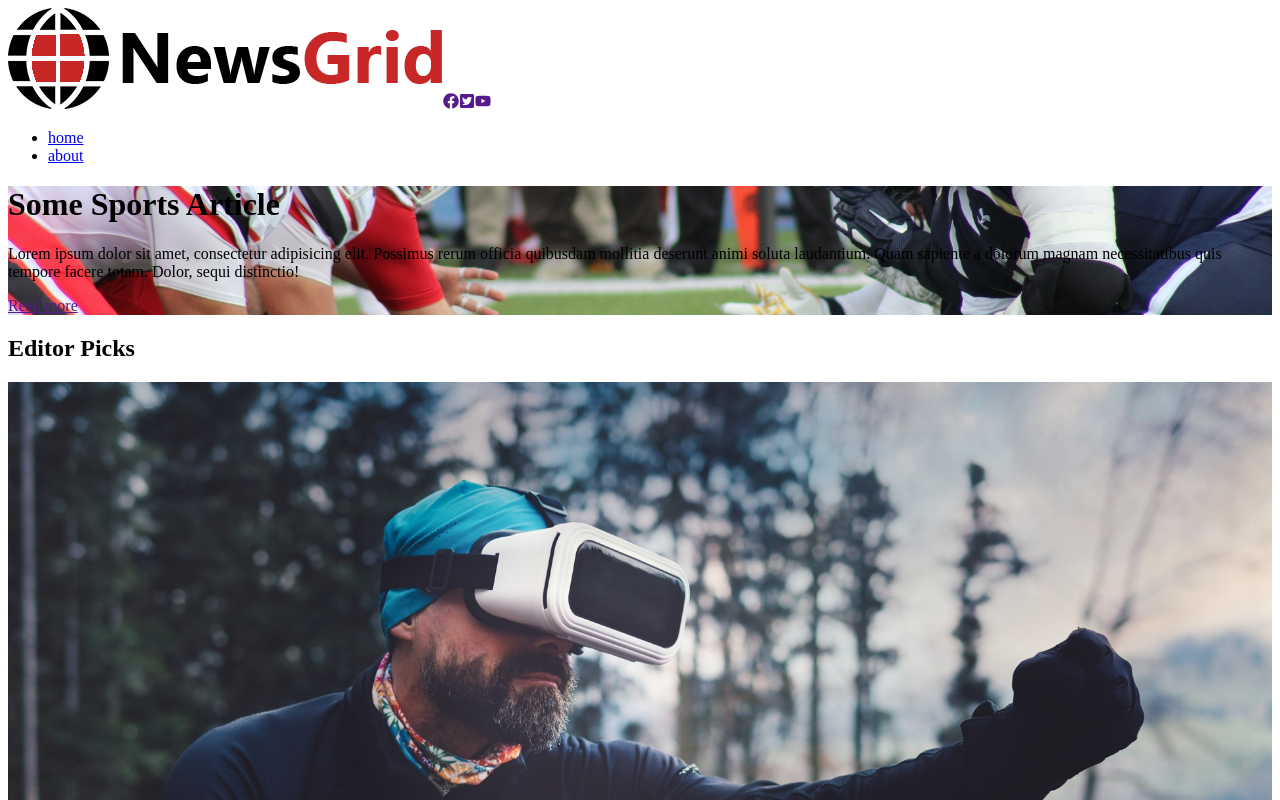
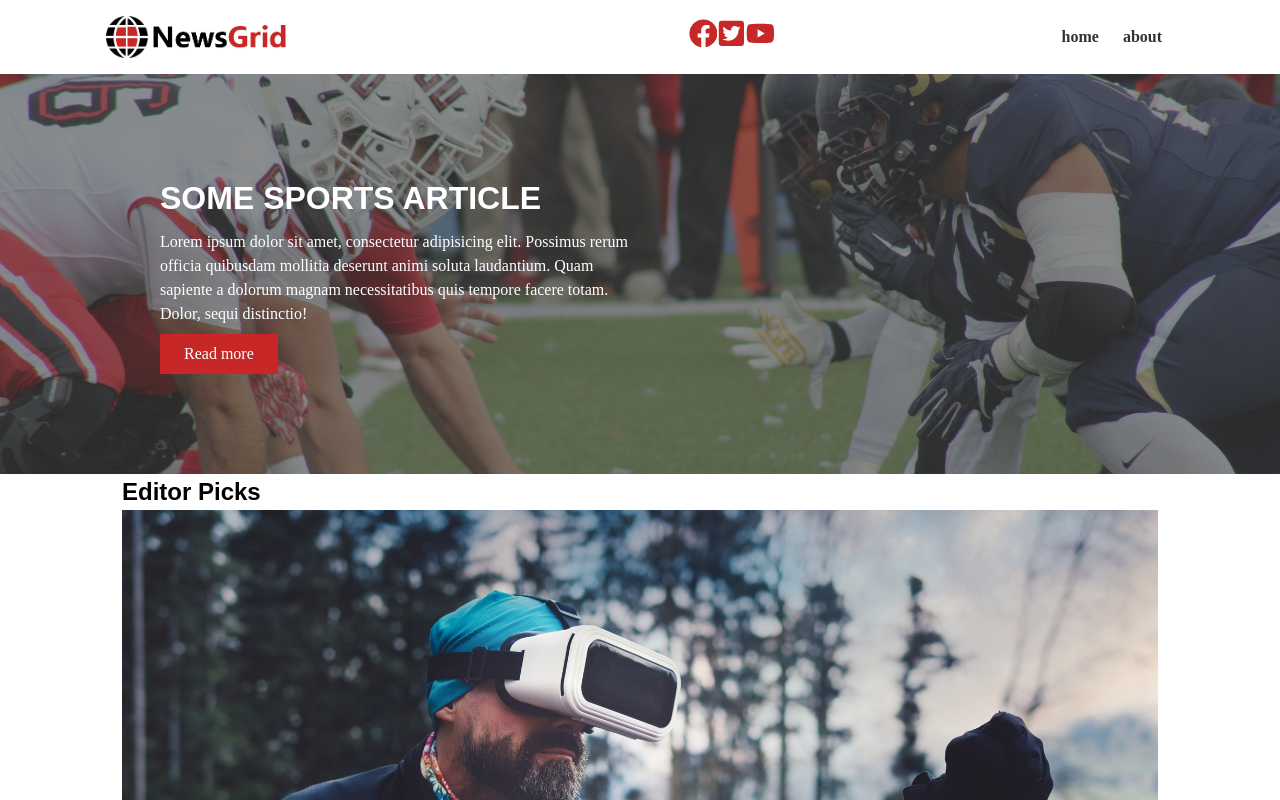
Before and after one commit to zbyszrom/newsgrid, a Gatsby site: page / in a window 1280 px wide. Shown: the top 800 px of the page. Built offline with nearby package versions, Linux system fonts and the light colour scheme; Gatsby itself is replaced by a stand-in of ours; a web font is replaced by a local one.

Commit message:
navbar & showcase styling

```diff
--- a/src/components/editorPics.js
+++ b/src/components/editorPics.js
@@ -33,6 +33,7 @@ const EditorPics = ()=>{
 
     return (
         <section>
+          <div className = 'container'>
             <h2>Editor Picks</h2>
             <div>
               <article>
@@ -107,6 +108,7 @@ const EditorPics = ()=>{
               </article>
 
             </div>
+            </div>
             </section>
     )
 }
--- a/src/components/footer.js
+++ b/src/components/footer.js
@@ -5,8 +5,9 @@ import logo from '../images/logo_light.png'
 const Footer = ()=> {
     return(
         <footer>
+          <div className = 'container'>
             <div>
-            <img src= {logo} alt="NewsGrid"></img>
+            <img src= {logo} alt="NewsGrid" className = 'logo'></img>
             </div>
             <p>suscipit tellus mauris a diam maecenas sed enim ut sem viverra aliquet eget sit amet</p>
         <div>
@@ -22,6 +23,7 @@ const Footer = ()=> {
           Copyright &copy; 2019, All Rights Reserved
         </p>
       </div>
+      </div>
         </footer>
 
     )
--- a/src/components/navbar.js
+++ b/src/components/navbar.js
@@ -1,21 +1,46 @@
 import React from 'react'
 import {Link} from 'gatsby'
+import styled from "styled-components"
 import {FaFacebook, FaTwitterSquare, FaYoutube } from "react-icons/fa"
 import logo from '../images/logo.png'
 
-
+const Container = styled.div`
+  display: grid;
+  grid-template-columns: 6fr 3fr 2fr;
+  padding: 1rem;
+  align-items: center;
+`
+const Social = styled.div`
+  color: #777;
+  margin-right: .5rem;
+`
+const Ul = styled.ul`
+  display: flex;
+  justify-self: end;
+`
+const SLink = styled(Link)`
+  padding: 0.75rem;
+  font-weight: bold;
+  &:hover {
+    background: var(--primary);
+    color: #fff;
+  }
+`
 const Navbar = ()=> {
     return(
         <nav>
-            <img src= {logo} alt="NewsGrid"></img>
-            <a href="" target="_blank" rel="noopener noreferrer"><FaFacebook /></a>
-            <a href="" target="_blank" rel="noopener noreferrer"><FaTwitterSquare /></a>
-            <a href="" target="_blank" rel="noopener noreferrer"><FaYoutube /></a>
-
-       <ul>
-           <li><Link to = '/'>home</Link></li>
-           <li><Link to ='/about'>about</Link></li>
-       </ul>
+            <Container className = 'container'>
+            <img src= {logo} alt="NewsGrid" className = 'logo'></img>
+            <Social>
+            <a href="" target="_blank" rel="noopener noreferrer"><FaFacebook size = '1.8rem' color ='var(--primary)'/></a>
+            <a href="" target="_blank" rel="noopener noreferrer"><FaTwitterSquare size = '1.8rem' color ='var(--primary)'/></a>
+            <a href="" target="_blank" rel="noopener noreferrer"><FaYoutube size = '1.8rem' color ='var(--primary)'/></a>
+            </Social>
+       <Ul>
+           <li><SLink to = '/'>home</SLink></li>
+           <li><SLink to ='/about'>about</SLink></li>
+       </Ul>
+            </Container>
        </nav>
     )
 }
--- a/src/components/showcase.js
+++ b/src/components/showcase.js
@@ -2,6 +2,8 @@ import React from 'react'
 import {Link} from 'gatsby'
 import { useStaticQuery, graphql } from "gatsby"
 import BackgroundImage from 'gatsby-background-image'
+import styled from "styled-components"
+import { FaCentercode } from 'react-icons/fa'
 
 const getImage = graphql`
 query {
@@ -14,20 +16,51 @@ query {
       }
 }
 `
-
-
+const SBackgroundImage = styled(BackgroundImage)`
+  display: grid;
+  grid-template-columns: repeat(2, 1fr);
+  justify-content: center;
+  align-items: center;
+  height: 50vh;
+  color: white;
+  `
+  const Content =styled.div`
+  margin-left: 25%;
+  `
+ const H1 = styled.h1`
+    text-transform: uppercase;
+ `
+ const Button = styled(Link)`
+  display: inline-block;
+  border: none;
+  background: var(--primary);
+  color: #fff;
+  padding: 0.5rem 1.5rem;
+  &:hover {
+    background: var(--secondary);
+    color: var(--dark);
+  }
+ `
 const Showcase = ()=> {
 
     const data = useStaticQuery(getImage)
+    const backgroundFluid = data.Bcg
+    const backgroundFluidImageStack = [backgroundFluid.childImageSharp.fluid, 'linear-gradient(rgba(64, 64, 64, 0.60), rgba(64, 64, 64, 0.60))'].reverse()
+
+
     return(
-        <BackgroundImage
-        fluid = {data.Bcg.childImageSharp.fluid} className = ''>
-            <div className =''>
-            <h1>Some Sports Article</h1>
+      <div className= ''>
+        <div className =''>
+        <SBackgroundImage
+        fluid = {backgroundFluidImageStack} className = '' >
+            <Content>
+            <H1>Some Sports Article</H1>
             <p>Lorem ipsum dolor sit amet, consectetur adipisicing elit. Possimus rerum officia quibusdam mollitia deserunt animi soluta laudantium. Quam sapiente a dolorum magnam necessitatibus quis tempore facere totam. Dolor, sequi distinctio!</p>
-            <Link to = ''> Read more</Link>
-            </div>
-          </BackgroundImage>
+            <Button to = ''> Read more</Button>
+            </Content>
+          </SBackgroundImage>
+          </div>
+      </div>
 
     )
 }
--- a/src/styles/global.css
+++ b/src/styles/global.css
@@ -0,0 +1,33 @@
+:root {
+    --primary: #c72727;
+    --secondary: #f99500;
+    --light: #f3f3f3;
+    --dark: #333;
+    --max-width: 1100px;
+  }
+  * {
+    margin: 0;
+    padding: 0;
+    box-sizing: border-box;
+  }
+  body {
+    font-family: 'Inria Serif', serif;
+    line-height: 1.5;
+    background: var(--light-color);
+  }
+  h1, h2, h3, h4, h5, h6 {
+    font-family: 'Tomorrow', sans-serif;
+  }
+  p {
+    margin: .5rem 0;
+  }
+  a {
+    color: #333;
+    text-decoration: none;
+  }
+  ul {
+    list-style: none;
+  }
+  .logo {
+    width: 180px;
+}
--- a/src/styles/layout.css
+++ b/src/styles/layout.css
@@ -0,0 +1,20 @@
+.container {
+    max-width: var(--max-width);
+    margin: auto;
+    padding: 0 2rem;
+    overflow: hidden;
+  }
+  nav {
+    background: #fff;
+    position: sticky;
+    top: 0;
+    z-index: 2;
+  }
+  .showcaseImg {
+    position: absolute;
+    top: 0;
+    left: 0;
+    width: 100%;
+    height: 100%;
+    opacity: 0.4;
+  }
```
